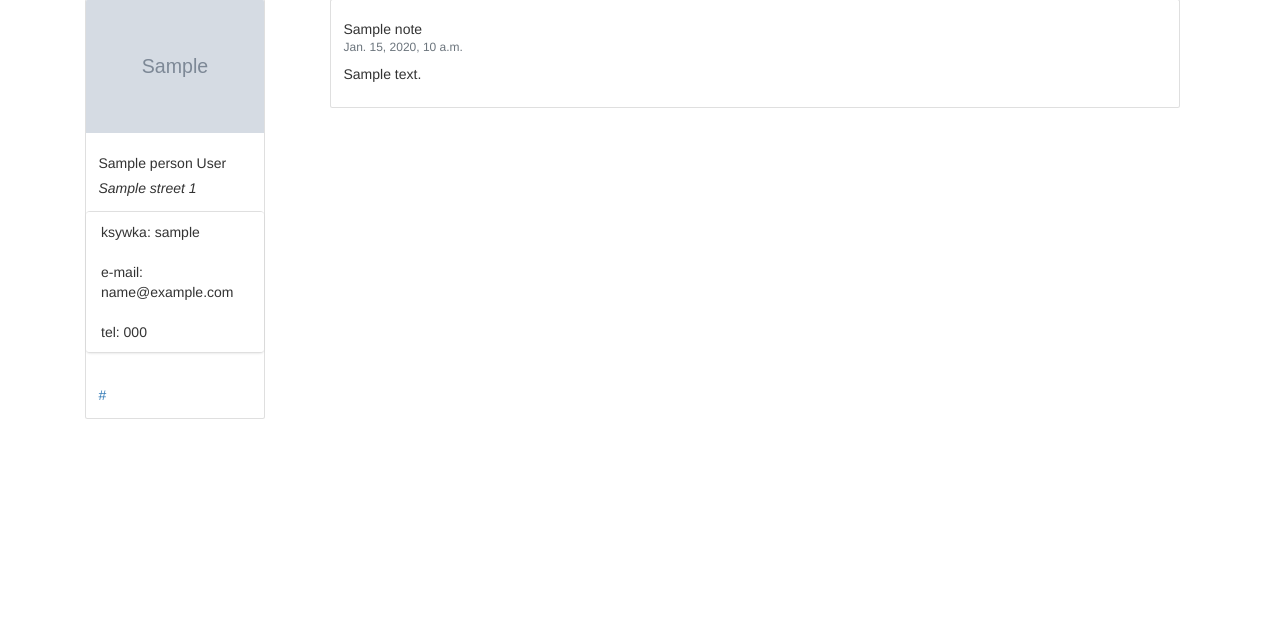
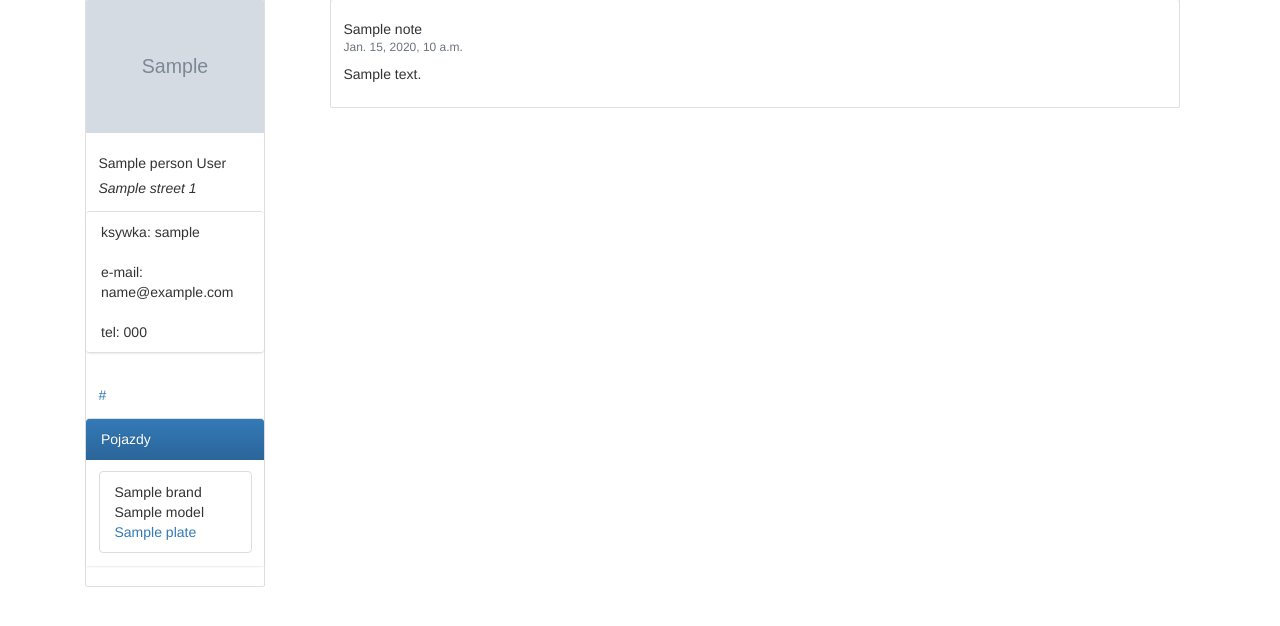
Before and after one commit to robertgrubba/x-files, a Django app: template templates/person/person_detail.html in a window 1280 px wide. Shown: the part 153-779 px from the top of the page. Run offline with Django 3.2, Linux system fonts and the light colour scheme; the template is opened without the code that fills it: most values are stand-ins (such as "Sample title", 1, 10 or a date in 2020); grey boxes marked "Sample" are stand-in pictures; some libraries are stand-ins or nearby versions.

Commit message:
layout changes

```diff
--- a/templates/person/person_detail.html
+++ b/templates/person/person_detail.html
@@ -36,11 +36,21 @@
     {% endif %}
   </ul>
   <div class="card-body">
-
 	{% for website in person.websites.all %}
 		<a href="{{ website }}" class="card-link">{{website}}</a>
 	{% endfor %}
   </div>
+{% if person.vehicles.all %}
+<ul class="list-group list-group-flush">
+<li class="list-group-item active">Pojazdy</li>
+{% endif %}
+{% for vehicle in person.vehicles.all %}
+  <div class="card-body">
+	  <li class="list-group-item">	{{ vehicle.brand }} {{ vehicle.model }}
+		  <a href="https://tablica-rejestracyjna.pl/{{ vehicle.plate }}" target="_blank">{{vehicle.plate}}</a> </li>
+  </div>
+{% endfor %}
+  </ul>
 </div>
 
 <div class="card-deck">
@@ -50,6 +60,9 @@
 	    <h5 class="card-title">{{ note.title }}</h5>
 	    <h6 class="card-subtitle mb-2 text-muted">{{ note.created }}</h6>
 	    <p class="card-text">{{ note.content |linebreaks }}</p>
+	    {% if request.user.is_authenticated %}
+	    <p class="card-text"><a href="{% url 'admin:person_note_change' note.pk %}">Zmień</a></p>
+	    {% endif %}
 	  </div>
 	</div>
 {% endfor %}
```
